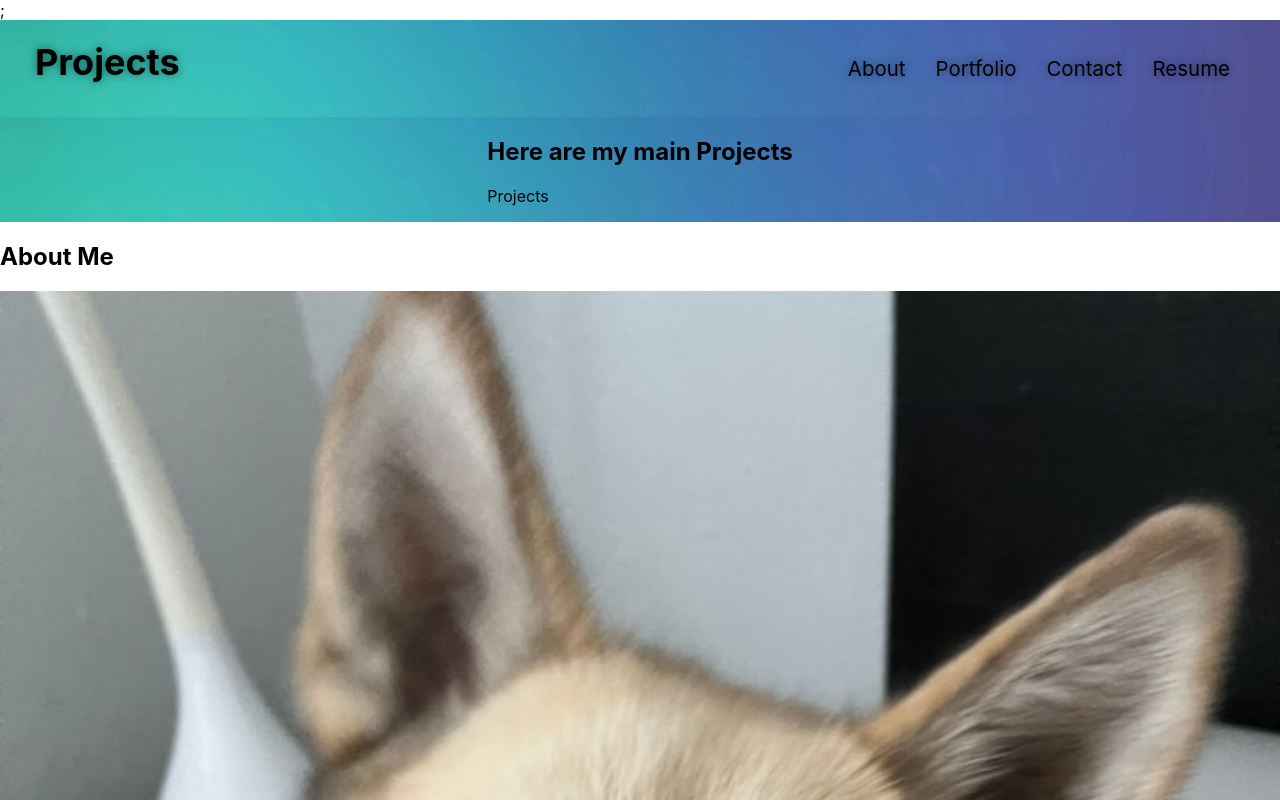
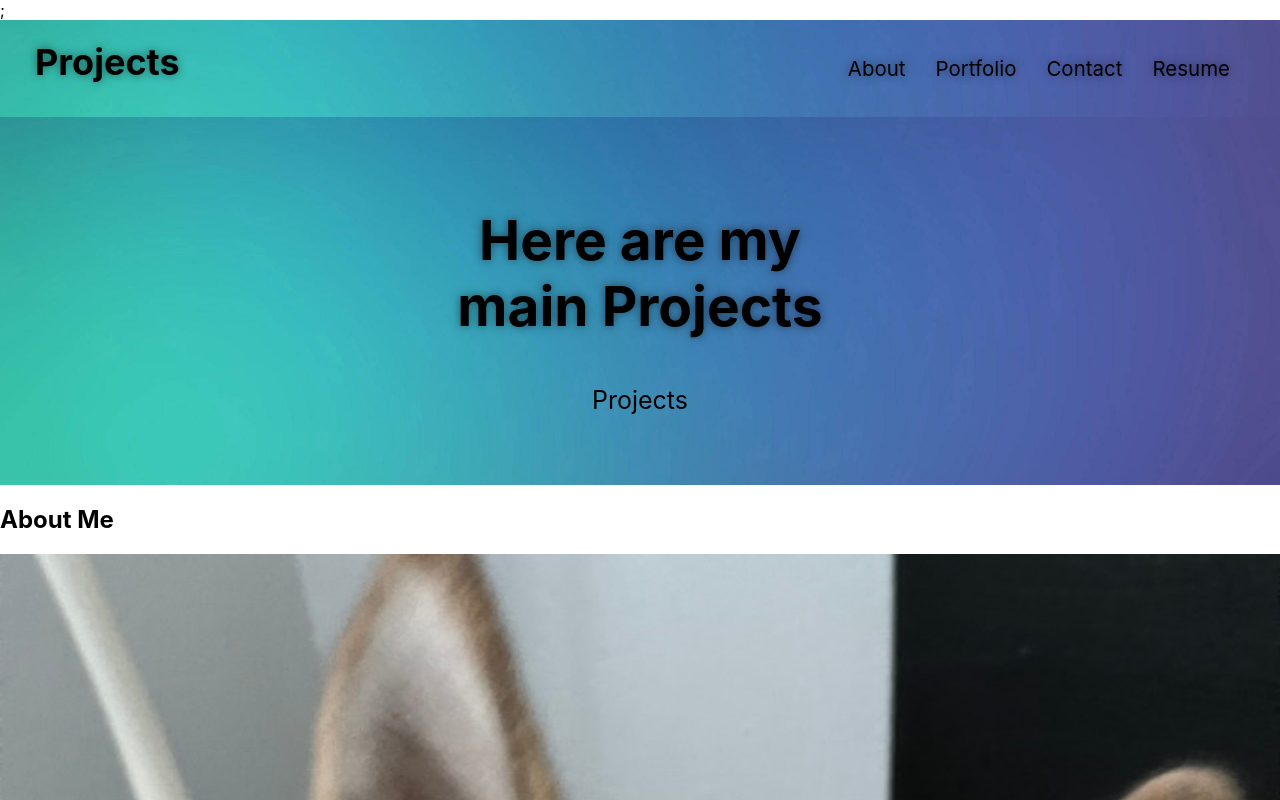
Before and after one commit to jaredpel/myreact-portfolio, a React (Create React App) app: page / in a window 1280 px wide. Shown: the top 800 px of the page. Built offline with nearby package versions, Linux system fonts and the light colour scheme.

Commit message:
indexcss

```diff
--- a/src/index.css
+++ b/src/index.css
@@ -89,5 +89,25 @@ header nav ul li a:hover {
   align-items: flex-start;
   background-attachment: fixed;
   background-position: 80%;
+}
 
+.hero-cta {
+  width: 35%;
+  text-align: center;
+  margin: 3.5%;
+  color: #000000;
+  font-size: 18px;
+  line-height: 1.2;
 }
+
+.hero-cta h2 {
+  font-style: bold;
+  font-size: 55px;
+  color: #000000;
+  text-shadow: 0 0 10px rgba(0, 0, 0, 0.5);
+}
+
+.hero-cta p {
+  font-size: 25px;
+  color: #000000;
+}
```
